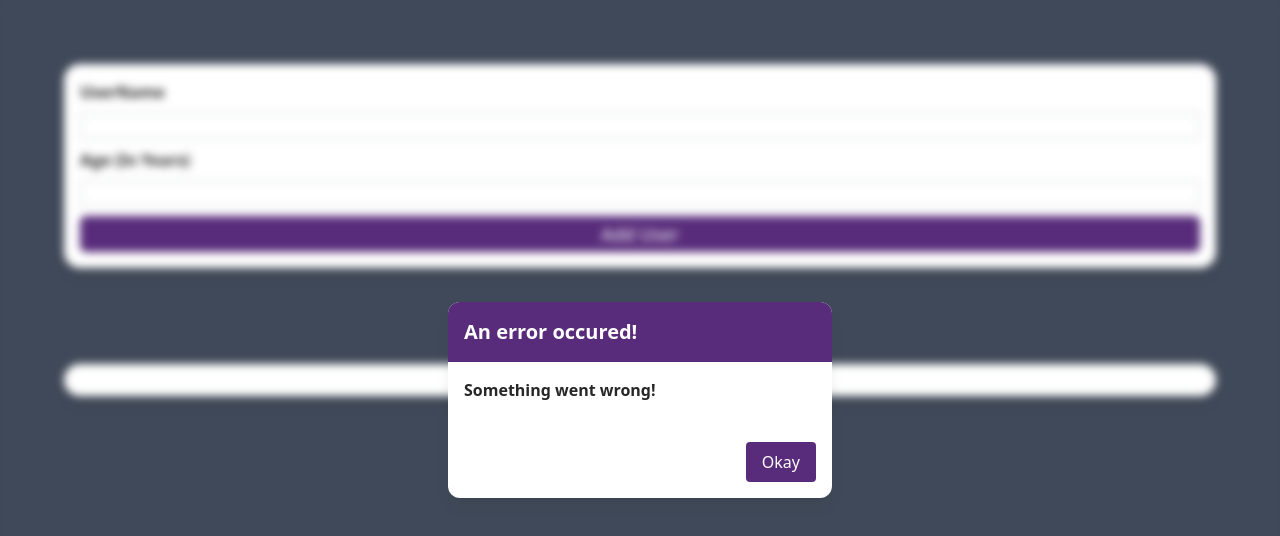
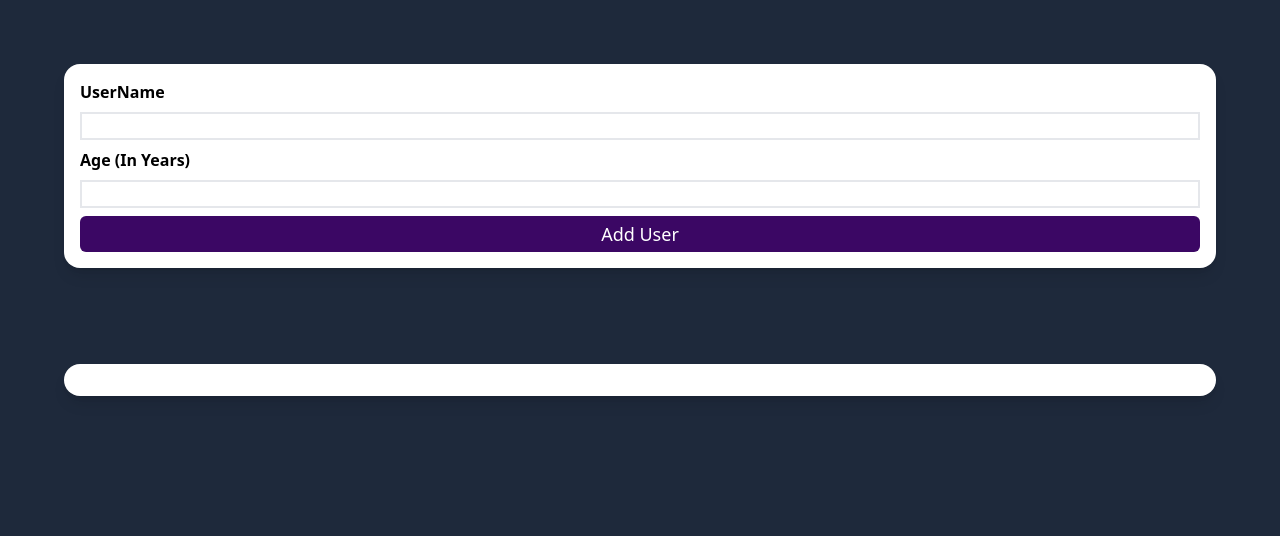
Before and after one commit to alfasierraconnects/user-display, a React (Create React App) app in the folder user-display/: page / in a window 1280 px wide. Shown: the top 536 px of the page. Built offline with nearby package versions, Linux system fonts and the light colour scheme.

Commit message:
Added modal functionality

```diff
--- a/user-display/src/App.js
+++ b/user-display/src/App.js
@@ -5,6 +5,8 @@ import ErrorModal from "./components/modal/ErrorModal";
 
 export default function App() {
   const [userList, setUserList] = useState([]);
+  const [errorPresent, setErrorPresent] = useState(false);
+  const [errorType, setErrorType] = useState("");
 
   const inputDataHandler = (data) => {
     const updatedList = [...userList, data];
@@ -12,14 +14,30 @@ export default function App() {
     console.log(updatedList);
   };
 
+  const errorModalHandler = (errorType) => {
+    setErrorPresent(true);
+    setErrorType(errorType);
+  };
+
+  const resetErrorHandler = () => {
+    setErrorPresent(false);
+    setErrorType("");
+  };
+
   return (
-    <div className="bg-slate-800 opacity-85 p-6 h-screen flex flex-col gap-4 relative">
+    <div
+      className={`bg-slate-800 p-6 h-screen flex flex-col gap-4 ${
+        errorPresent ? "relative opacity-85" : ""
+      }`}
+    >
       <InputForm
         sendDataToApp={inputDataHandler}
-        // sendErrorToApp={errorModalHandler}
+        sendErrorToApp={errorModalHandler}
       />
       <UserList displayList={userList} />
-      <ErrorModal />
+      {errorPresent && (
+        <ErrorModal errorType={errorType} resetError={resetErrorHandler} />
+      )}
     </div>
   );
 }
--- a/user-display/src/components/modal/ErrorModal.js
+++ b/user-display/src/components/modal/ErrorModal.js
@@ -1,14 +1,23 @@
 import React from "react";
 
-export default function ErrorModal() {
+export default function ErrorModal(props) {
+  function errorText() {
+    if (props.errorType === "nameError")
+      return "Error in reading Name. Please enter a valid name.";
+    else return "Error in Age. Please enter a number more than 0.";
+  }
+
   return (
     <div className="absolute inset-0 backdrop-blur-sm flex justify-center items-center">
       <div className="relative shadow-lg rounded-xl bg-white overflow-hidden w-96 ">
         <h2 className="text-white bg-purple-950 text-xl font-bold p-4">
           An error occured!
         </h2>
-        <p className="font-bold p-4 mb-20">Something went wrong!</p>
-        <button className="absolute bottom-0 right-0 text-white bg-purple-950 p-2 px-4 m-4 rounded hover:shadow-lg hover:shadow-purple-500/40 active:opacity-85 active:shadow-none">
+        <p className="font-bold p-4 mb-20">{errorText()}</p>
+        <button
+          onClick={props.resetError}
+          className="absolute bottom-0 right-0 text-white bg-purple-950 p-2 px-4 m-4 rounded hover:shadow-lg hover:shadow-purple-500/40 active:opacity-85 active:shadow-none"
+        >
           Okay
         </button>
       </div>
--- a/user-display/src/components/user-input/InputForm.js
+++ b/user-display/src/components/user-input/InputForm.js
@@ -14,6 +14,16 @@ export default function InputForm(props) {
 
   const userSubmitHandler = (event) => {
     event.preventDefault();
+    if (userName.trim().length === 0) {
+      props.sendErrorToApp("nameError");
+      setUserName("");
+      return;
+    }
+    if (userAge <= 0) {
+      props.sendErrorToApp("ageError");
+      setUserAge("");
+      return;
+    }
     const id = Math.random().toString();
     const userDetails = {
       userName: userName,
```
